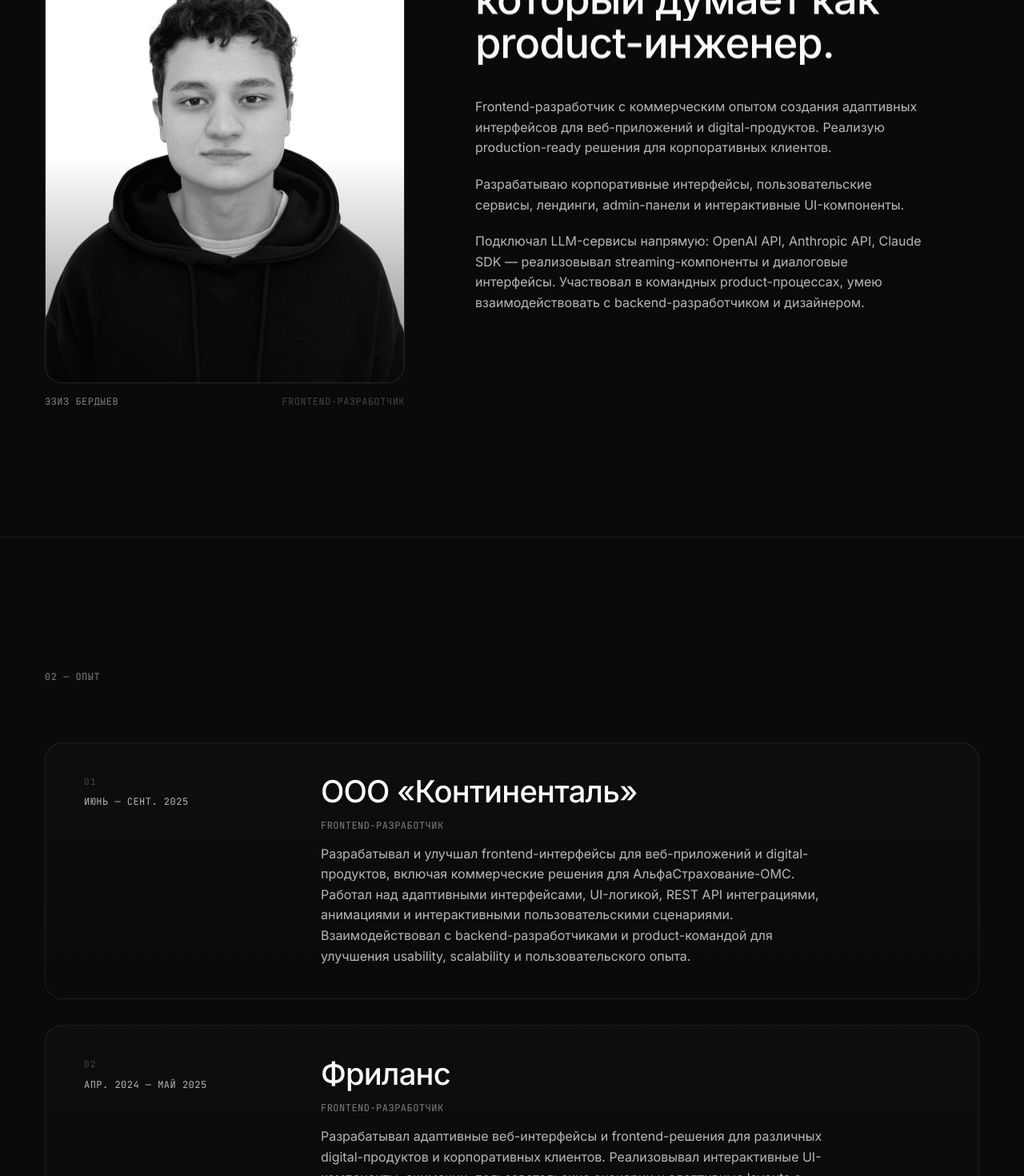
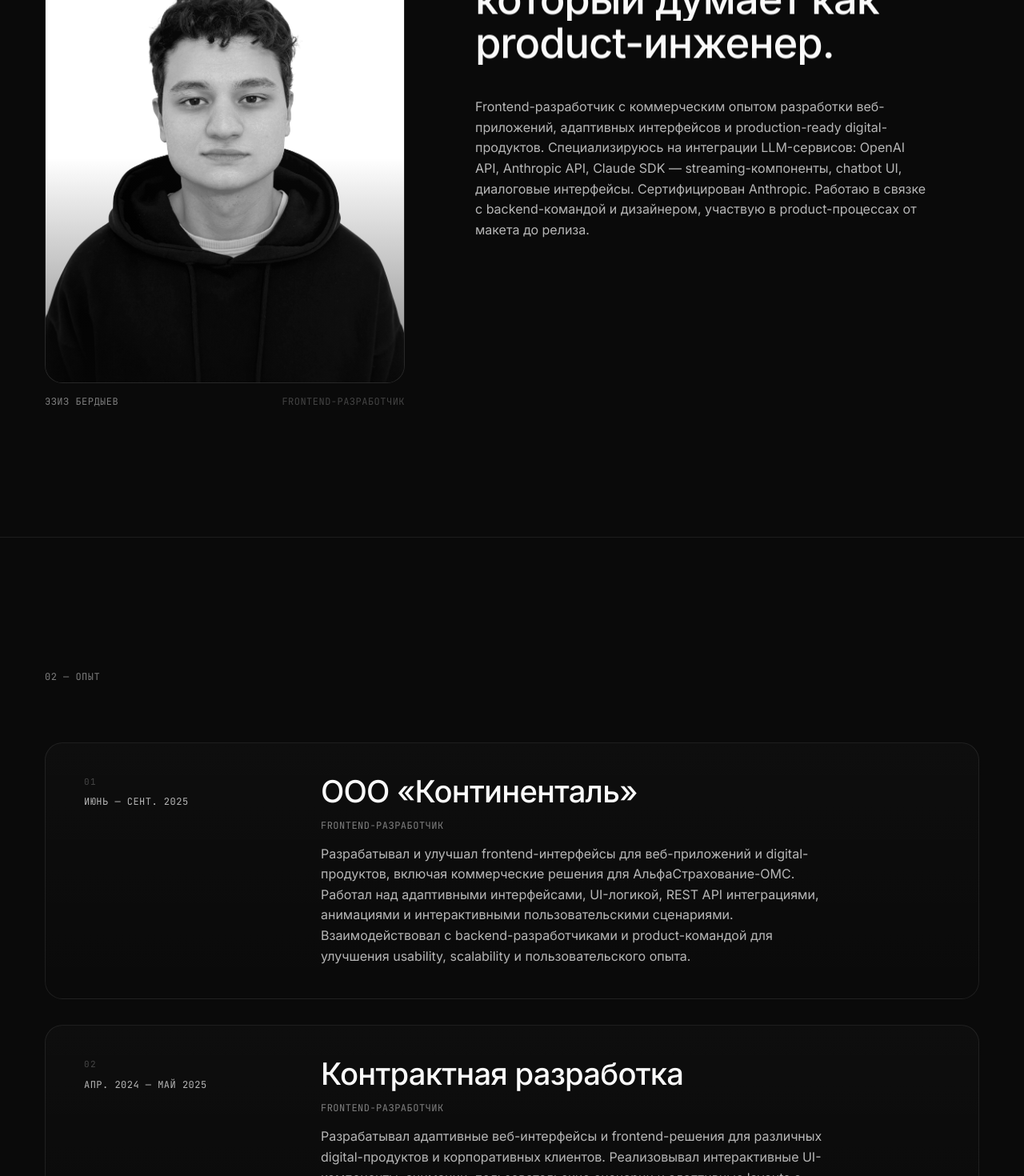
Before and after one commit to ezizbg/Portfolio, a React (Vite) app: page / in a window 1280 px wide. Shown: the part 1140-2610 px from the top of the page at 80% size. Built offline with nearby package versions, Linux system fonts and the light colour scheme.

Commit message:
Update about, skills and experience sections (EN + RU)
- About: replace 3-paragraph body with single focused paragraph
- Skills: add Tailwind CSS to also-working-with line
- Experience: rename Freelance → Contract Development (EN/RU)

```diff
--- a/src/i18n/translations.ts
+++ b/src/i18n/translations.ts
@@ -120,9 +120,7 @@ export const translations: Record<Locale, Dictionary> = {
       eyebrow: "01 — Обо мне",
       title: "Frontend-разработчик, который думает как product-инженер.",
       body: [
-        "Frontend-разработчик с коммерческим опытом создания адаптивных интерфейсов для веб-приложений и digital-продуктов. Реализую production-ready решения для корпоративных клиентов.",
-        "Разрабатываю корпоративные интерфейсы, пользовательские сервисы, лендинги, admin-панели и интерактивные UI-компоненты.",
-        "Подключал LLM-сервисы напрямую: OpenAI API, Anthropic API, Claude SDK — реализовывал streaming-компоненты и диалоговые интерфейсы. Участвовал в командных product-процессах, умею взаимодействовать с backend-разработчиком и дизайнером.",
+        "Frontend-разработчик с коммерческим опытом разработки веб-приложений, адаптивных интерфейсов и production-ready digital-продуктов. Специализируюсь на интеграции LLM-сервисов: OpenAI API, Anthropic API, Claude SDK — streaming-компоненты, chatbot UI, диалоговые интерфейсы. Сертифицирован Anthropic. Работаю в связке с backend-командой и дизайнером, участвую в product-процессах от макета до релиза.",
       ],
       imageAlt: "Портрет Эзиза Бердыева",
     },
@@ -138,7 +136,7 @@ export const translations: Record<Locale, Dictionary> = {
             "Разрабатывал и улучшал frontend-интерфейсы для веб-приложений и digital-продуктов, включая коммерческие решения для АльфаСтрахование-ОМС. Работал над адаптивными интерфейсами, UI-логикой, REST API интеграциями, анимациями и интерактивными пользовательскими сценариями. Взаимодействовал с backend-разработчиками и product-командой для улучшения usability, scalability и пользовательского опыта.",
         },
         {
-          company: "Фриланс",
+          company: "Контрактная разработка",
           role: "Frontend-разработчик",
           period: "Апр. 2024 — Май 2025",
           description:
@@ -150,7 +148,7 @@ export const translations: Record<Locale, Dictionary> = {
       eyebrow: "03 — Стек",
       title: "Технологии, с которыми я работаю",
       note: "Инструменты ежедневного использования",
-      also: "Также работаю с: REST API · Axios · React Query · React Router · Next.js · Zustand · OpenAI API · Anthropic API · Claude SDK · CI/CD",
+      also: "Также работаю с: REST API · Axios · React Query · React Router · Next.js · Zustand · Tailwind CSS · OpenAI API · Anthropic API · Claude SDK · CI/CD",
     },
     education: {
       eyebrow: "04 — Образование",
@@ -272,9 +270,7 @@ export const translations: Record<Locale, Dictionary> = {
       eyebrow: "01 — About",
       title: "Frontend developer who thinks like a product engineer.",
       body: [
-        "Frontend developer with commercial experience creating responsive interfaces for web applications and digital products. Delivering production-ready solutions for corporate clients.",
-        "Building corporate interfaces, custom services, landing pages, admin panels and interactive UI components.",
-        "Directly integrated LLM services: OpenAI API, Anthropic API, Claude SDK — implemented streaming components and conversational interfaces. Participated in team product processes, able to collaborate with backend developers and designers.",
+        "Frontend developer with commercial experience building web applications, responsive interfaces and production-ready digital products. Specialized in LLM integration: OpenAI API, Anthropic API, Claude SDK — streaming components, chatbot UI, conversational interfaces. Anthropic certified. Collaborating with backend teams and designers, involved in product processes from design to release.",
       ],
       imageAlt: "Portrait of Eziz Berdiyev",
     },
@@ -290,7 +286,7 @@ export const translations: Record<Locale, Dictionary> = {
             "Developed and improved frontend interfaces for web applications and digital products, including commercial solutions for Alfa Insurance (OMS). Worked on responsive interfaces, UI logic, REST API integrations, animations and interactive user flows. Collaborated with backend developers and product teams to improve usability, scalability and overall UX across modern web platforms.",
         },
         {
-          company: "Freelance",
+          company: "Contract Development",
           role: "Frontend Developer",
           period: "Apr. 2024 — May 2025",
           description:
@@ -302,7 +298,7 @@ export const translations: Record<Locale, Dictionary> = {
       eyebrow: "03 — Stack",
       title: "Technologies I work with",
       note: "Tools used daily",
-      also: "Also working with: REST API · Axios · React Query · React Router · Next.js · Zustand · OpenAI API · Anthropic API · Claude SDK · CI/CD",
+      also: "Also working with: REST API · Axios · React Query · React Router · Next.js · Zustand · Tailwind CSS · OpenAI API · Anthropic API · Claude SDK · CI/CD",
     },
     education: {
       eyebrow: "04 — Education",
```
